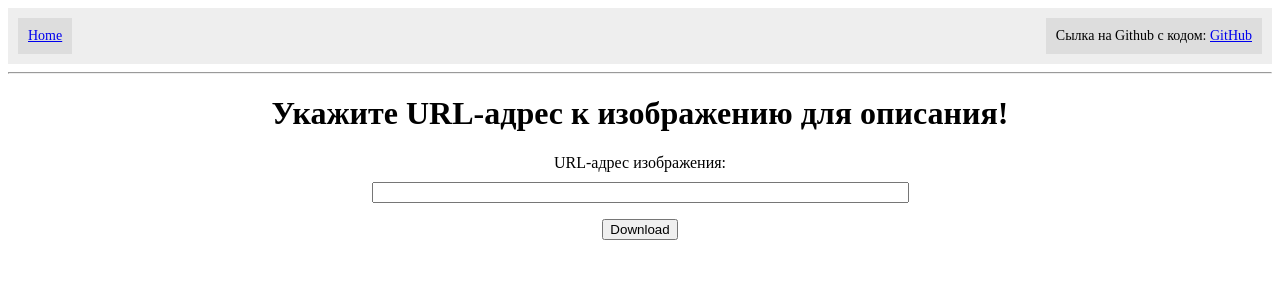
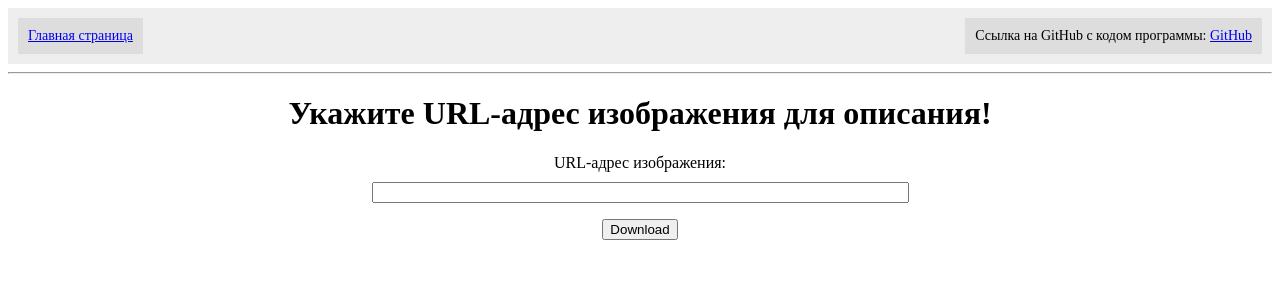
Before and after one commit to dpovolotskiy/machine_learning_thesis, a Flask app: page / in a window 1280 px wide. Shown: the top 300 px of the page. Run offline with Flask 2, Linux system fonts and the light colour scheme.

Commit message:
Cleaning

```diff
--- a/templates/base.html
+++ b/templates/base.html
@@ -25,8 +25,8 @@
     </head>
     <body>
     <div class="t">
-        <div class="i"><a href="/">Home</a></div>
-        <div class="i">Сылка на Github с кодом: <a href="https://github.com/dpovolotskiy/machine_learning_thesis">GitHub</a></div>
+        <div class="i"><a href="/">Главная страница</a></div>
+        <div class="i">Ссылка на GitHub с кодом программы: <a href="https://github.com/dpovolotskiy/machine_learning_thesis">GitHub</a></div>
     </div>
     <hr>
     {% block content %}{% endblock %}
--- a/templates/caption.html
+++ b/templates/caption.html
@@ -1,7 +1,7 @@
 {% extends "base.html" %}
 {% block content %}
     <center>
-        <h1>Укажите URL-адрес к изображению для описания!</h1>
+        <h1>Укажите URL-адрес изображения для описания!</h1>
     </center>
     <form action="" method="post" novalidate>
         {{ form.hidden_tag() }}
```
Also changed, not shown: 2 other files.
